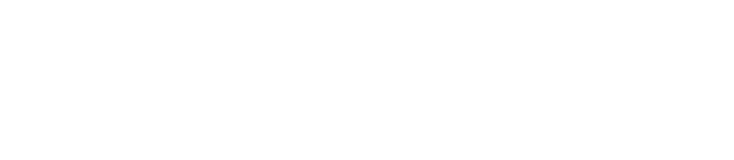
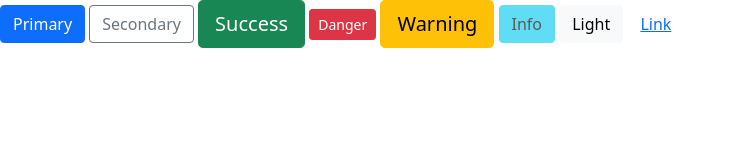
Before and after one commit to acciojob/bootstrap-buttons-soumyabratam6, a website: page main.html in a window 1280 px wide. Shown: the whole page, without its empty margins (0-734 px from the left). Drawn offline with nearby package versions, Linux system fonts and the light colour scheme.

Commit message:
created a submission

```diff
--- a/main.html
+++ b/main.html
@@ -4,10 +4,19 @@
 
 <head>
 	<link rel="stylesheet" href="styles.css">
+	<link href="https://cdn.jsdelivr.net/npm/bootstrap@5.0.2/dist/css/bootstrap.min.css" rel="stylesheet" integrity="sha384-EVSTQN3/azprG1Anm3QDgpJLIm9Nao0Yz1ztcQTwFspd3yD65VohhpuuCOmLASjC" crossorigin="anonymous">
 </head>
 
 <body>
 	<!-- the entire body must be written by student -->
+<button type="button" class="btn btn-primary" id="button-1">Primary</button>
+<button type="button" class="btn btn-outline-secondary" id="button-2">Secondary</button>
+<button type="button" class="btn btn-success btn-lg" id="button-3">Success</button>
+<button type="button" class="btn btn-danger btn-sm" id="button-4">Danger</button>
+<button type="button" class="btn btn-warning btn-lg btn-block" id="button-5">Warning</button>
+<button type="button" class="btn btn-info" disabled id="button-6">Info</button>
+<button type="button" class="btn btn-light" id="button-7">Light</button>
+<button type="button" class="btn btn-link">Link</button>
     <script type="text/javascript" src="./script.js">
 </script>
 
--- a/script.js
+++ b/script.js
@@ -1 +1,3 @@
 //your code here
+1
+2
```
